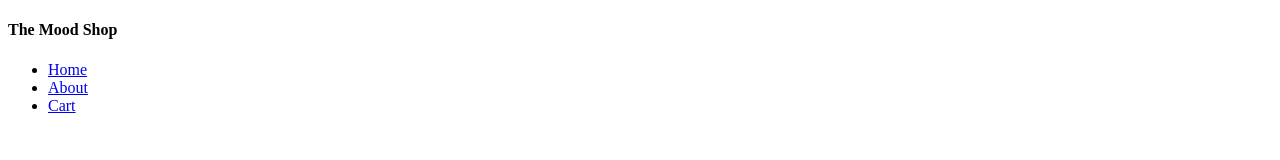
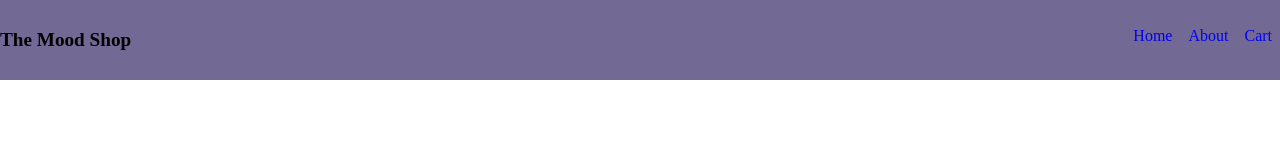
Before and after one commit to Kou-kun42/mood-shop, a plain HTML site: page index.html in a window 1280 px wide. Drawn offline with Linux system fonts and the light colour scheme.

Commit message:
styled header and navbar

```diff
--- a/index.html
+++ b/index.html
@@ -1,6 +1,7 @@
 <!DOCTYPE html>
 <html>
   <head>
+    <link rel="stylesheet" href="./resources/css/styles.css" />
     <title>Mood Shop</title>
   </head>
 
--- /dev/null
+++ b/resources/css/styles.css
@@ -0,0 +1,30 @@
+body {
+  font-family: AppleSDGothicNeo-Bold;
+  font-size: 16px;
+  line-height: 1.5;
+  margin: 0;
+}
+
+header h4 {
+  font-size: larger;
+}
+
+.page-header {
+  display: flex;
+  flex-direction: row;
+  justify-content: space-between;
+  background-color: #726a95;
+}
+
+.page-header ul {
+  display: flex;
+  flex-direction: row;
+  justify-content: space-between;
+  list-style: none;
+}
+
+.page-header a {
+  display: block;
+  padding: 0.5em;
+  text-decoration: none;
+}
```
